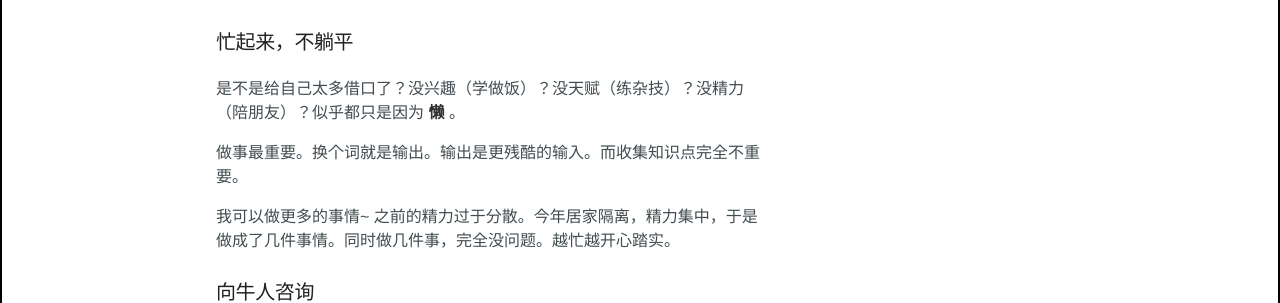
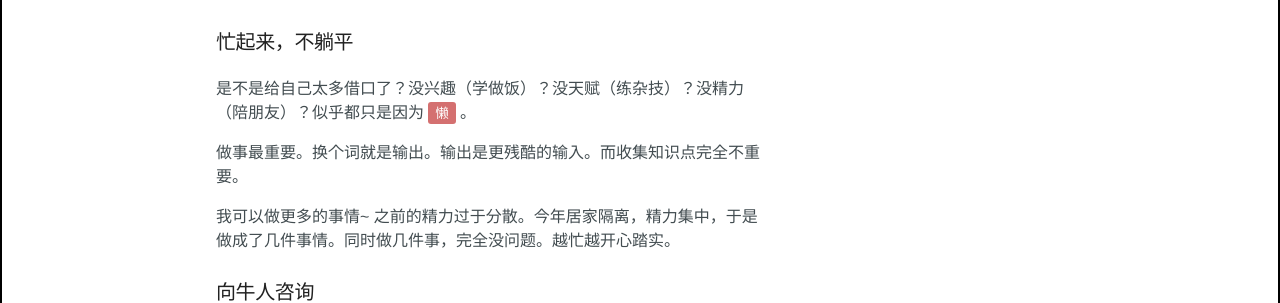
Before and after one commit to ericazhan/ericazhan.github.io, a Jekyll site: the page built from _posts/2020-12-31-summary.md, in a window 1280 px wide. Shown: the part 1663-1966 px from the top of the page. Built offline with Jekyll 4.4.1, drawn with Linux system fonts in a browser that asks for light colours; some web fonts are replaced; comment, search, counter and statistics services are not loaded.

Commit message:
🤸‍♀️ UPDATE:

```diff
--- a/_posts/2020-12-31-summary.md
+++ b/_posts/2020-12-31-summary.md
@@ -51,7 +51,7 @@ tags: [成长,生活]
 
 ### 忙起来，不躺平
 
-是不是给自己太多借口了？没兴趣（学做饭）？没天赋（练杂技）？没精力（陪朋友）？似乎都只是因为 **懒** 。
+是不是给自己太多借口了？没兴趣（学做饭）？没天赋（练杂技）？没精力（陪朋友）？似乎都只是因为 `懒` 。
 
 做事最重要。换个词就是输出。输出是更残酷的输入。而收集知识点完全不重要。
 
```
Also changed, not shown: images/210101.jpg (added).
